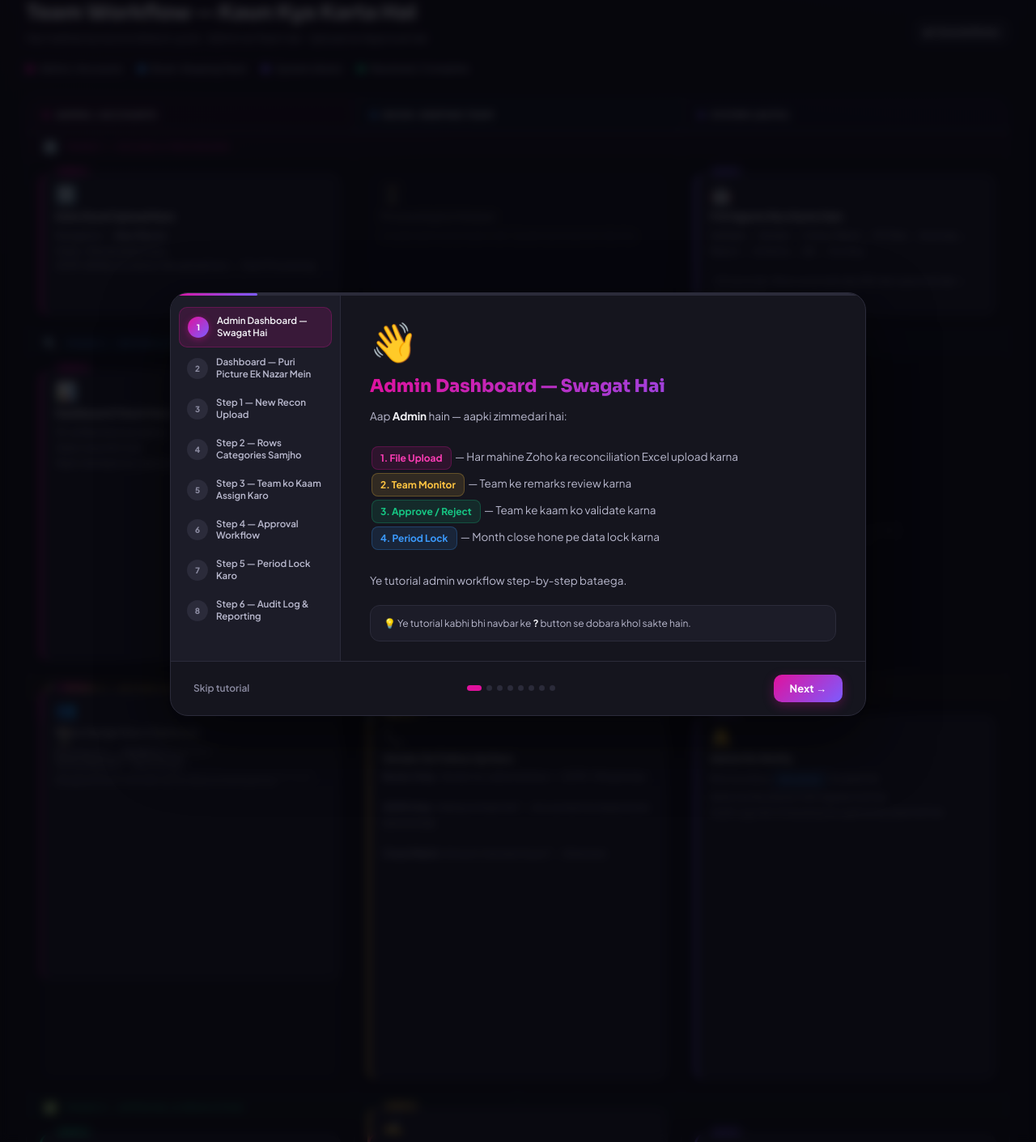
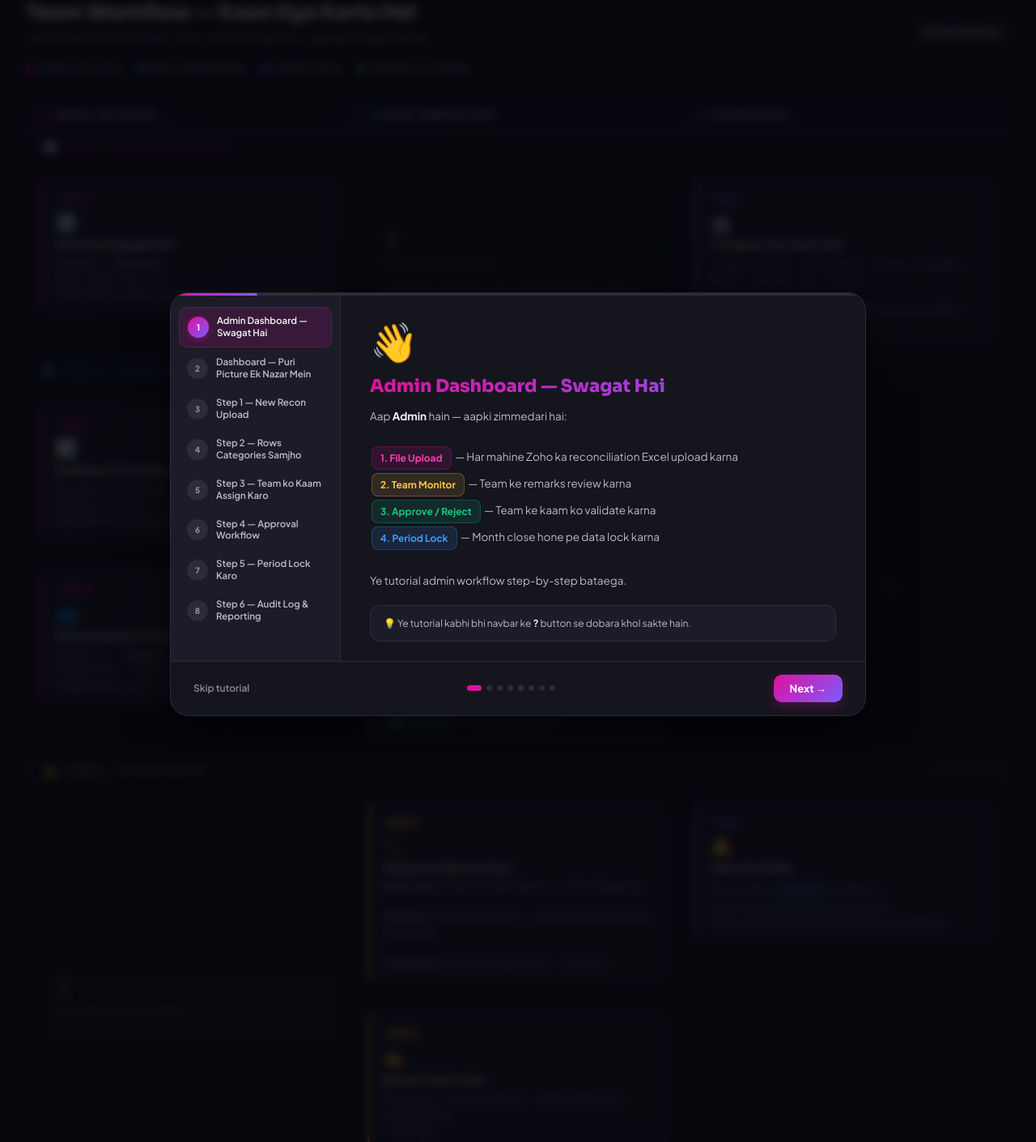
Before and after one commit to sauravmishra-tax/wiom-recon, a Flask app: page /workflow in a window 1280 px wide. Shown: the part 165-1575 px from the top of the page at 81% size. Run offline with Flask 3, Linux system fonts and the light colour scheme; a user stored in the database is signed in.

Commit message:
Fix workflow card overlap — inline step badge instead of absolute positioning

```diff
--- a/templates/workflow.html
+++ b/templates/workflow.html
@@ -20,15 +20,16 @@
 
 /* Lane body grid */
 .wf-row{display:grid;grid-template-columns:1fr 1fr 1fr;}
-.wf-col{border-right:1px solid var(--dark3);padding:16px;}
+.wf-col{border-right:1px solid var(--dark3);padding:20px 16px 16px;vertical-align:top;}
 .wf-col:last-child{border-right:none;}
 
 /* Step cards */
 .wf-step{background:var(--dark2);border:1px solid var(--dark3);border-radius:14px;
-    padding:14px 16px;position:relative;transition:.15s;height:100%;}
+    padding:14px 16px;transition:.15s;}
 .wf-step:hover{transform:translateY(-1px);border-color:var(--gray);}
-.wf-step-num{position:absolute;top:-10px;left:14px;font-size:9px;font-weight:800;
-    letter-spacing:.06em;text-transform:uppercase;padding:2px 8px;border-radius:20px;}
+.wf-step-num{display:inline-flex;align-items:center;font-size:9px;font-weight:800;
+    letter-spacing:.06em;text-transform:uppercase;padding:2px 8px;border-radius:20px;
+    margin-bottom:10px;}
 .wf-icon{font-size:22px;margin-bottom:9px;line-height:1;}
 .wf-step-title{font-size:13px;font-weight:700;margin-bottom:5px;line-height:1.35;}
 .wf-step-desc{font-size:11.5px;color:var(--gray-light);line-height:1.65;}
```
